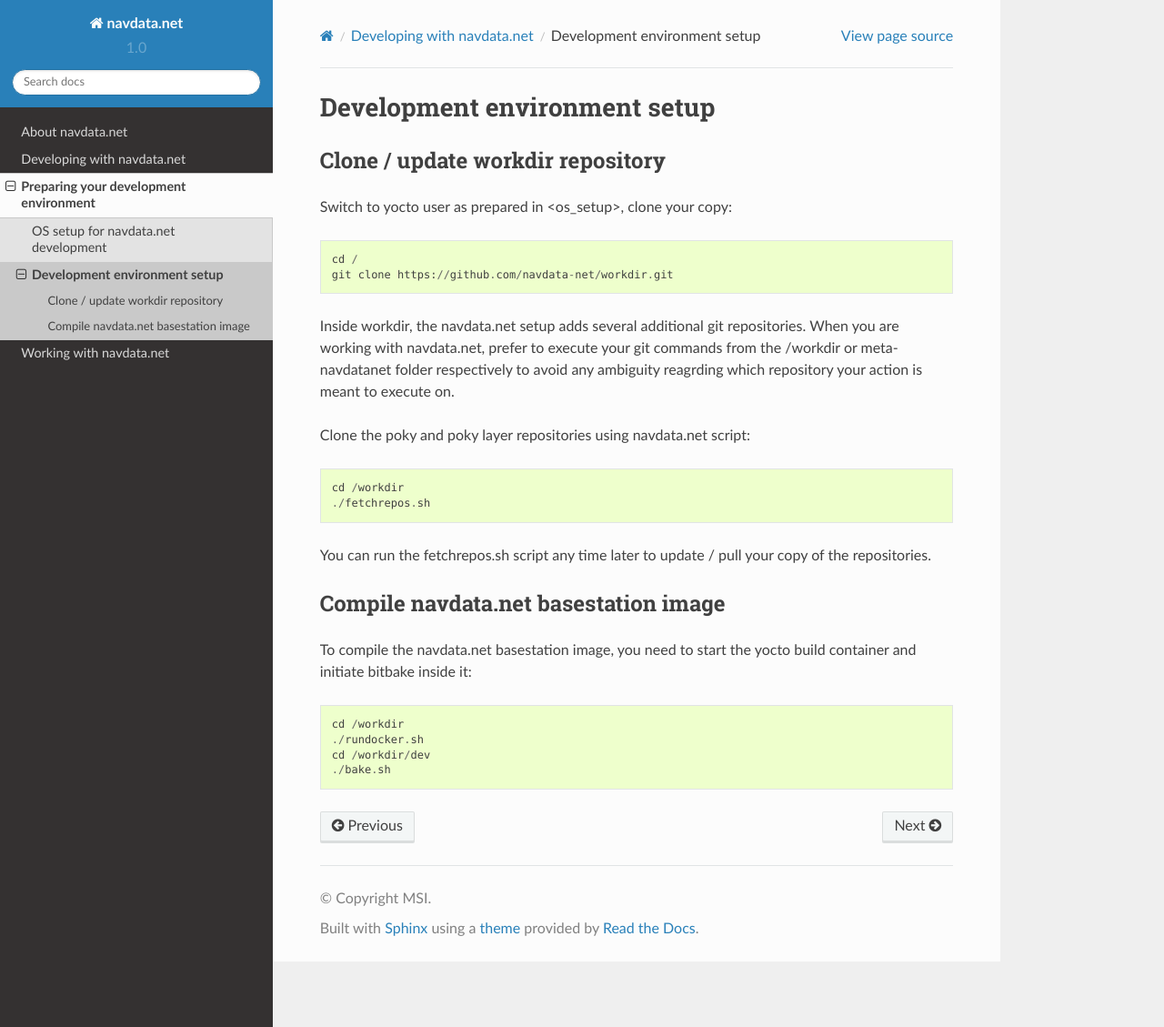
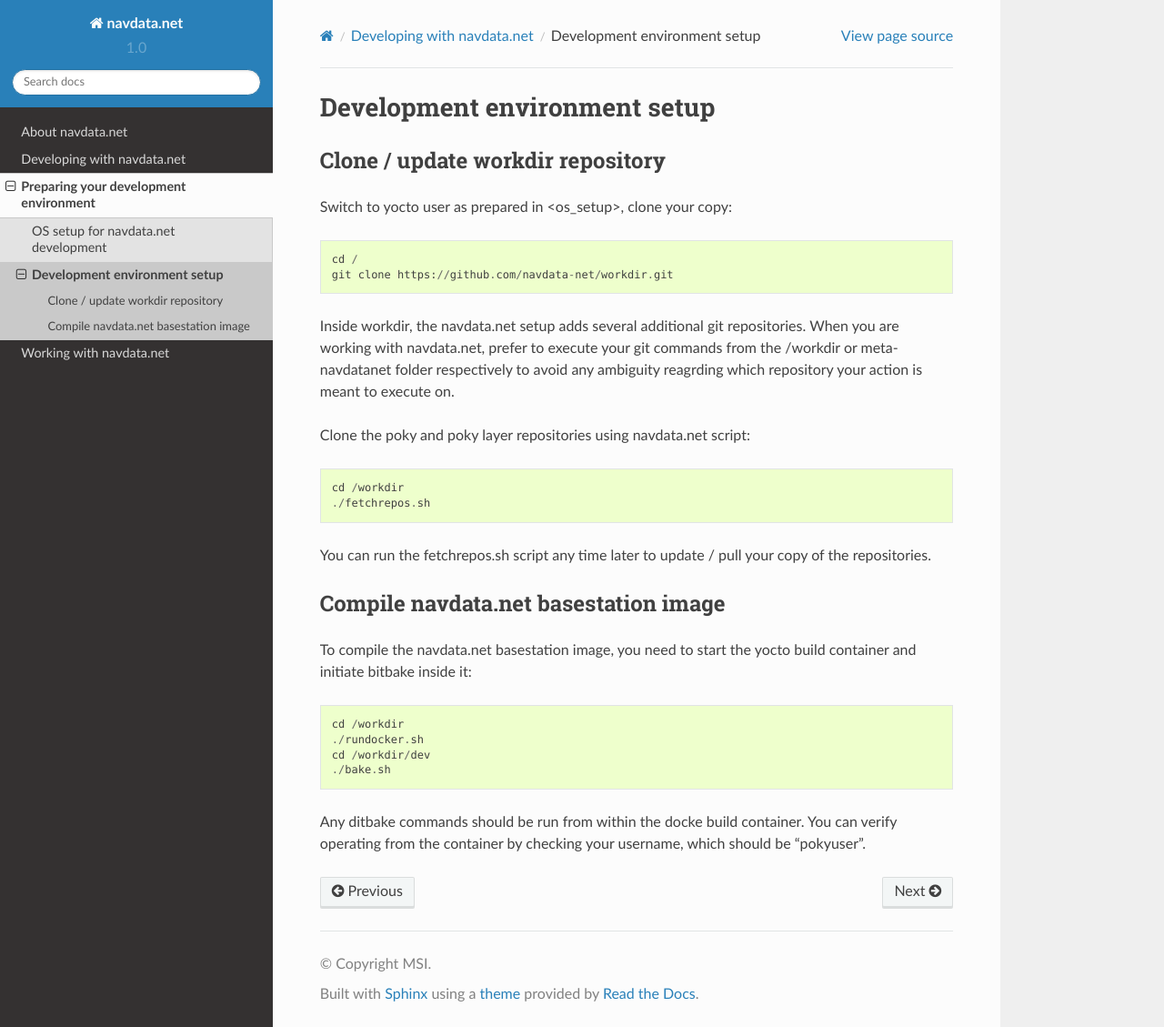
Before and after one commit to navdata-net/documentation, a Sphinx documentation site: the page built from source/development/development_setup.rst, in a window 1280 px wide and 1129 px high. Shown: the whole window at 91% size. Built offline with Sphinx 7.4.7 and the Read the Docs theme 2.0.0, drawn with Linux system fonts in a browser that asks for light colours.

Commit message:
Mention to check "pokyuser" id for building.

```diff
--- a/source/development/development_setup.rst
+++ b/source/development/development_setup.rst
@@ -33,3 +33,7 @@
   ./rundocker.sh
   cd /workdir/dev
   ./bake.sh
+
+Any ditbake commands should be run from within the docke build container. You can
+verify operating from the container by checking your username, which should be
+"pokyuser".
```
